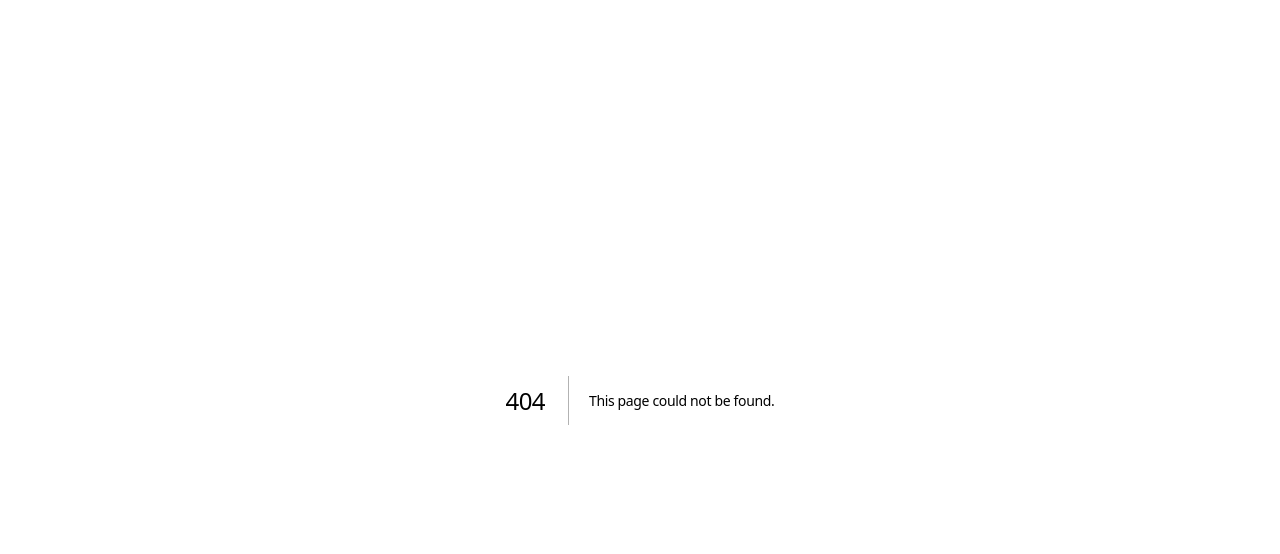
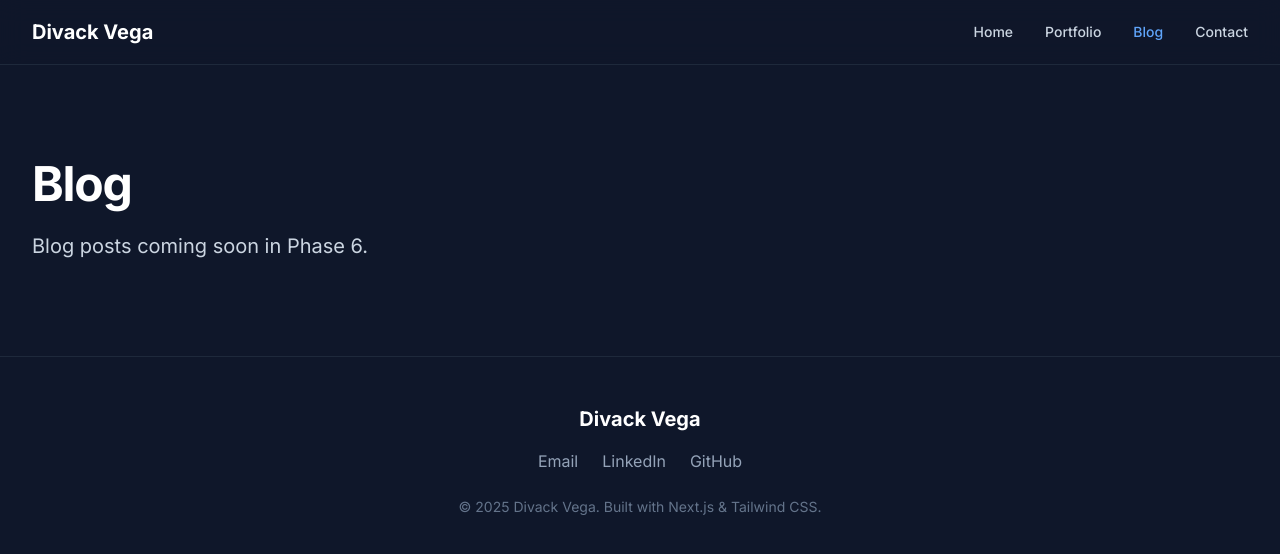
Before and after one commit to CircoUPN/portfolio-site, a Next.js app: page /blog in a window 1280 px wide. Before the commit this address had no page. Shown: the top 554 px of the page. Built offline with nearby package versions, Linux system fonts and the light colour scheme.

Commit message:
Phase 1 complete: Header, Navigation, Footer, and all foundation components

```diff
--- /dev/null
+++ b/app/blog/page.tsx
@@ -0,0 +1,17 @@
+import Container from '@/components/Container';
+import Section from '@/components/Section';
+
+export default function Blog() {
+  return (
+    <Section>
+      <Container>
+        <h1 className="text-5xl font-bold text-white mb-6">
+          Blog
+        </h1>
+        <p className="text-xl text-slate-300">
+          Blog posts coming soon in Phase 6.
+        </p>
+      </Container>
+    </Section>
+  );
+}
--- /dev/null
+++ b/app/contact/page.tsx
@@ -0,0 +1,17 @@
+import Container from '@/components/Container';
+import Section from '@/components/Section';
+
+export default function Contact() {
+  return (
+    <Section>
+      <Container>
+        <h1 className="text-5xl font-bold text-white mb-6">
+          Contact
+        </h1>
+        <p className="text-xl text-slate-300">
+          Contact form coming soon in Phase 4.
+        </p>
+      </Container>
+    </Section>
+  );
+}
--- a/app/layout.tsx
+++ b/app/layout.tsx
@@ -1,8 +1,9 @@
 import type { Metadata } from "next";
 import { Inter } from "next/font/google";
 import "./globals.css";
+import Header from "@/components/Header";
+import Footer from "@/components/Footer";
 
-// Load Inter font with optimized subsets
 const inter = Inter({
   subsets: ["latin"],
   display: "swap",
@@ -22,7 +23,11 @@ export default function RootLayout({
   return (
     <html lang="en" className={inter.variable}>
       <body className={inter.className}>
-        {children}
+        <Header />
+        <main className="pt-16">
+          {children}
+        </main>
+        <Footer />
       </body>
     </html>
   );
--- /dev/null
+++ b/components/Footer.tsx
@@ -0,0 +1,29 @@
+export default function Footer() {
+  const currentYear = new Date().getFullYear();
+
+  return (
+    <footer className="bg-slate-900 border-t border-slate-800">
+      <div className="mx-auto max-w-7xl px-4 sm:px-6 lg:px-8 py-12">
+        <div className="text-center">
+          <p className="text-xl font-bold text-white mb-4">Divack Vega</p>
+
+          <div className="flex justify-center gap-6 mb-6">
+            <a href="mailto:divackvega@gmail.com" className="text-slate-400 hover:text-blue-400 transition-colors">
+              Email
+            </a>
+            <a href="https://linkedin.com/in/yourprofile" target="_blank" rel="noopener noreferrer" className="text-slate-400 hover:text-blue-400 transition-colors">
+              LinkedIn
+            </a>
+            <a href="https://github.com/CircoUPN" target="_blank" rel="noopener noreferrer" className="text-slate-400 hover:text-blue-400 transition-colors">
+              GitHub
+            </a>
+          </div>
+
+          <p className="text-sm text-slate-500">
+            © {currentYear} Divack Vega. Built with Next.js & Tailwind CSS.
+          </p>
+        </div>
+      </div>
+    </footer>
+  );
+}
--- /dev/null
+++ b/components/Header.tsx
@@ -0,0 +1,87 @@
+'use client';
+
+import { useState } from 'react';
+import Link from 'next/link';
+import { usePathname } from 'next/navigation';
+
+export default function Header() {
+  const [mobileMenuOpen, setMobileMenuOpen] = useState(false);
+  const pathname = usePathname();
+
+  const navigation = [
+    { name: 'Home', href: '/' },
+    { name: 'Portfolio', href: '/portfolio' },
+    { name: 'Blog', href: '/blog' },
+    { name: 'Contact', href: '/contact' },
+  ];
+
+  const isActive = (href: string) => pathname === href;
+
+  return (
+    <header className="fixed top-0 left-0 right-0 z-50 bg-slate-900/80 backdrop-blur-md border-b border-slate-800">
+      <nav className="mx-auto max-w-7xl px-4 sm:px-6 lg:px-8">
+        <div className="flex h-16 items-center justify-between">
+          {/* Logo/Name */}
+          <Link href="/" className="text-xl font-bold text-white hover:text-blue-400 transition-colors">
+            Divack Vega
+          </Link>
+
+          {/* Desktop Navigation */}
+          <div className="hidden md:flex md:gap-8">
+            {navigation.map((item) => (
+              <Link
+                key={item.name}
+                href={item.href}
+                className={`text-sm font-medium transition-colors ${
+                  isActive(item.href)
+                    ? 'text-blue-400'
+                    : 'text-slate-300 hover:text-white'
+                }`}
+              >
+                {item.name}
+              </Link>
+            ))}
+          </div>
+
+          {/* Mobile Menu Button */}
+          <button
+            type="button"
+            className="md:hidden text-slate-300 hover:text-white"
+            onClick={() => setMobileMenuOpen(!mobileMenuOpen)}
+          >
+            <span className="sr-only">Open menu</span>
+            {mobileMenuOpen ? (
+              <svg className="h-6 w-6" fill="none" viewBox="0 0 24 24" stroke="currentColor">
+                <path strokeLinecap="round" strokeLinejoin="round" strokeWidth={2} d="M6 18L18 6M6 6l12 12" />
+              </svg>
+            ) : (
+              <svg className="h-6 w-6" fill="none" viewBox="0 0 24 24" stroke="currentColor">
+                <path strokeLinecap="round" strokeLinejoin="round" strokeWidth={2} d="M4 6h16M4 12h16M4 18h16" />
+              </svg>
+            )}
+          </button>
+        </div>
+
+        {/* Mobile Menu */}
+        {mobileMenuOpen && (
+          <div className="md:hidden py-4 border-t border-slate-800">
+            {navigation.map((item) => (
+              <Link
+                key={item.name}
+                href={item.href}
+                onClick={() => setMobileMenuOpen(false)}
+                className={`block py-3 text-base font-medium ${
+                  isActive(item.href)
+                    ? 'text-blue-400'
+                    : 'text-slate-300 hover:text-white'
+                }`}
+              >
+                {item.name}
+              </Link>
+            ))}
+          </div>
+        )}
+      </nav>
+    </header>
+  );
+}
```
Also changed, not shown: app/portfolio/page.tsx (added).
